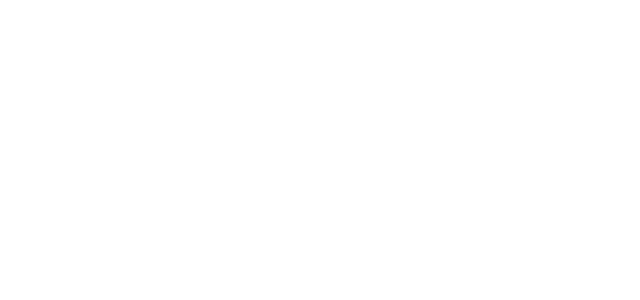
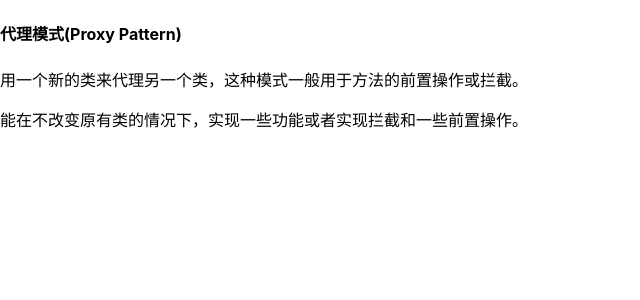
Before and after one commit to peade/learnFrontEnd, a Vue app: page /#/proxy in a window 1280 px wide. Shown: the top 300 px of the page, without its empty margins (0-640 px from the left). Built offline with nearby package versions, Linux system fonts and the light colour scheme.

Commit message:
proxy pattern

```diff
--- a/src/util/proxy.js
+++ b/src/util/proxy.js
@@ -0,0 +1,25 @@
+class RealImage {
+  constructor(fileName) {
+    this.fileName = fileName
+    this.loadFromDist(fileName)
+  }
+  display() {
+    console.log(`Displaying ` + this.fileName)
+  }
+  loadFromDist(fileName) {
+    console.log('Loading ' + fileName)
+  }
+}
+
+export class ProxyImage {
+  constructor(fileName) {
+    this.fileName = fileName
+    this.realImage = null
+  }
+  display() {
+    if (this.realImage === null) {
+      this.realImage = new RealImage(this.fileName)
+    }
+    this.realImage.display()
+  }
+}
--- a/src/views/ProxyPattern.vue
+++ b/src/views/ProxyPattern.vue
@@ -1,7 +1,12 @@
 <template>
-  <div></div>
+  <div>
+    <h4>代理模式(Proxy Pattern)</h4>
+    <p>用一个新的类来代理另一个类，这种模式一般用于方法的前置操作或拦截。</p>
+    <p>能在不改变原有类的情况下，实现一些功能或者实现拦截和一些前置操作。</p>
+  </div>
 </template>
 <script>
+import { ProxyImage } from '@/util/proxy'
 export default {
   name: 'ProxyPattern',
   filters: {},
@@ -14,7 +19,15 @@
   computed: {},
   watch: {},
   created() {},
-  mounted() {},
+  mounted() {
+    const image = new ProxyImage('test_10mb.jpg')
+    console.log('not use es6 Proxy:')
+    // 图像将从磁盘加载
+    image.display()
+    console.log('')
+    // 图像不需要从磁盘加载
+    image.display()
+  },
   destroyed() {},
   methods: {}
 }
```
